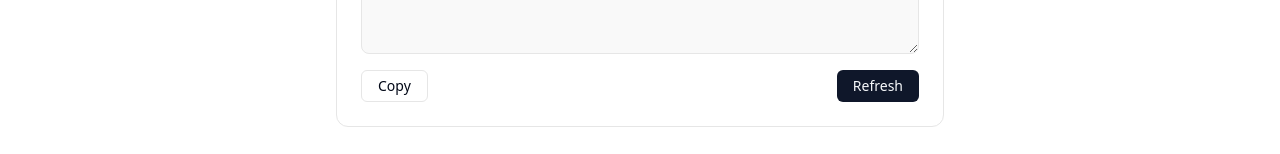
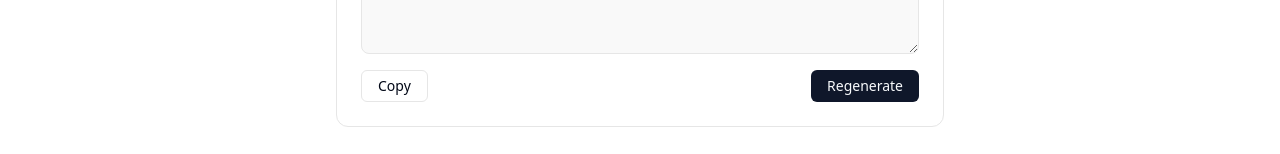
Before and after one commit to jamdotdev/jam-dev-utilities, a Next.js app: page /utilities/lorem-ipsum-generator in a window 1280 px wide. Shown: the part 618-772 px from the top of the page. Built offline with nearby package versions, Linux system fonts and the light colour scheme.

Commit message:
chore: minor copy update

```diff
--- a/pages/utilities/lorem-ipsum-generator.tsx
+++ b/pages/utilities/lorem-ipsum-generator.tsx
@@ -80,6 +80,7 @@ export default function LoremIpsumGenerator() {
                 className="h-8 text-sm"
                 value={inputAmount}
                 onChange={handleChange}
+                onFocus={(event) => event.target.select()}
               />
             </div>
             <div className="flex flex-col justify-end">
@@ -130,7 +131,7 @@ export default function LoremIpsumGenerator() {
               {buttonText}
             </Button>
             <Button variant="default" onClick={() => generateText()}>
-              Refresh
+              Regenerate
             </Button>
           </div>
         </Card>
```
